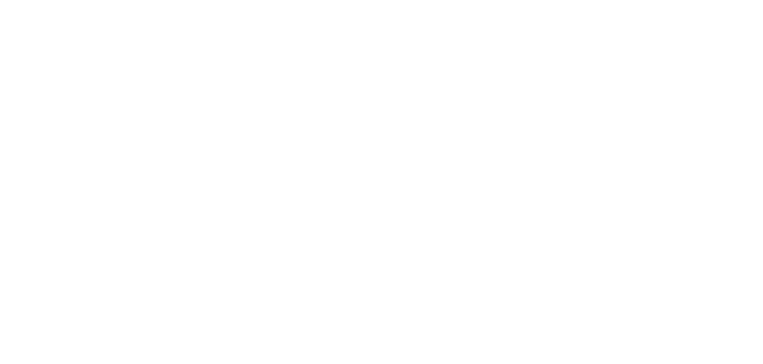
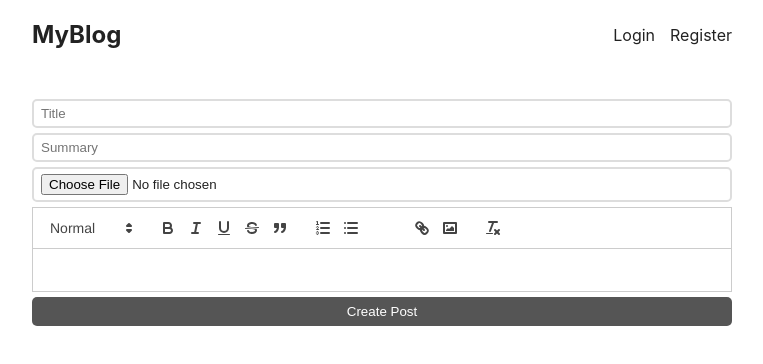
Before and after one commit to iboyko21/react-blog-app, a React (Create React App) app in the folder client/: page /create in a window 1280 px wide. Before the commit this address had no page. Shown: the top 364 px of the page, without its empty margins (258-1021 px from the left). Built offline with nearby package versions, Linux system fonts and the light colour scheme; no server answers.

Commit message:
createpost page added

```diff
--- a/client/package.json
+++ b/client/package.json
@@ -8,6 +8,7 @@
     "@testing-library/user-event": "^13.5.0",
     "react": "^18.2.0",
     "react-dom": "^18.2.0",
+    "react-quill": "^2.0.0",
     "react-router-dom": "^6.8.1",
     "react-scripts": "5.0.1",
     "web-vitals": "^2.1.4"
--- a/client/src/App.css
+++ b/client/src/App.css
@@ -95,6 +95,10 @@
   color: #fff;
 }
 
-form h1 {
+.createpost {
+  margin-top: 5px;
+}
+
+form.login h1, form.register h1 {
   text-align: center;
 }
--- a/client/src/App.js
+++ b/client/src/App.js
@@ -2,11 +2,12 @@
 // import Post from './Post';
 // import Header from './Header';
 import {Route, Routes} from 'react-router-dom';
+import { UserContextProvider } from './UserContext';
 import Layout from './Layout';
 import IndexPage from './pages/IndexPage';
 import LoginPage from './pages/LoginPage';
 import RegisterPage from './pages/RegisterPage';
-import { UserContextProvider } from './UserContext';
+import CreatePost from './pages/CreatePost';
 
 function App() {
   return (
@@ -16,6 +17,7 @@
           <Route index element={<IndexPage />} />
           <Route path="/login" element={<LoginPage />} />
           <Route path="/register" element={<RegisterPage />} />
+          <Route path="/create" element={<CreatePost/>}/>
         </Route>
       </Routes>
     </UserContextProvider>
--- /dev/null
+++ b/client/src/pages/CreatePost.js
@@ -0,0 +1,34 @@
+import ReactQuill from "react-quill"; // used instead of <textarea> for text editor
+import 'react-quill/dist/quill.snow.css'; // styles for text editor
+import { useState } from 'react';
+
+export default function CreatePost() {
+    const [title, setTitle] = useState('');
+    const [summary, setSummary] = useState('');
+    const [content,setContent] = useState('');
+    const modules = {
+        toolbar: [
+            [{ 'header': [1,2,false] }],
+            ['bold','italic','underline','strike','blockquote'],
+            [{'list':'ordered'}, {'list':'bullet'}, {'indent':""}],
+            ['link', 'image'],
+            ['clean']
+        ]
+    };
+    const formats = [
+        'header',
+        'bold','italic','underline','strike','blockquote',
+        'list', 'bullet', 'indent',
+        'link','image'
+    ]
+
+    return (
+        <form>
+            <input type="title" placeholder='Title' />
+            <input type="summary" placeholder='Summary' />
+            <input type="file"/>
+            <ReactQuill value={content} modules={modules} formats={formats} />
+            <button className="createpost">Create Post</button>
+        </form>
+    );
+}
```
Also changed, not shown: 1 other file (tests, documents, lock files or other folders).
